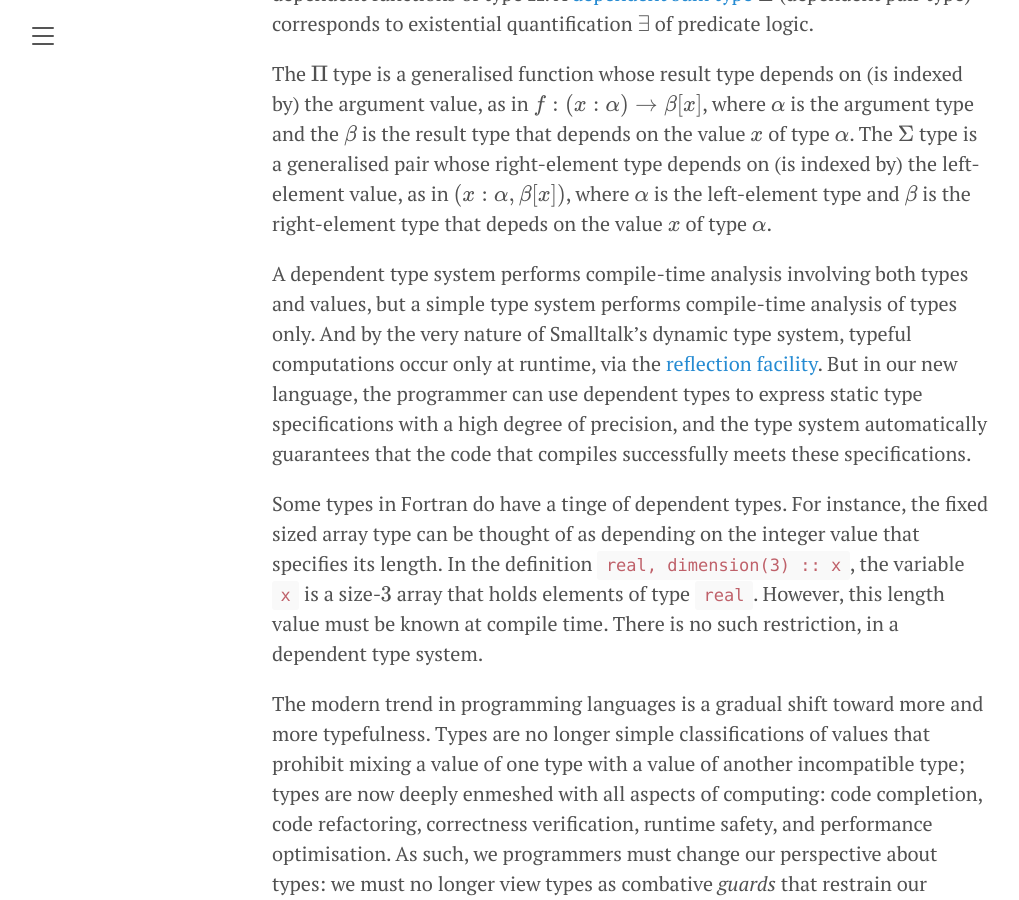
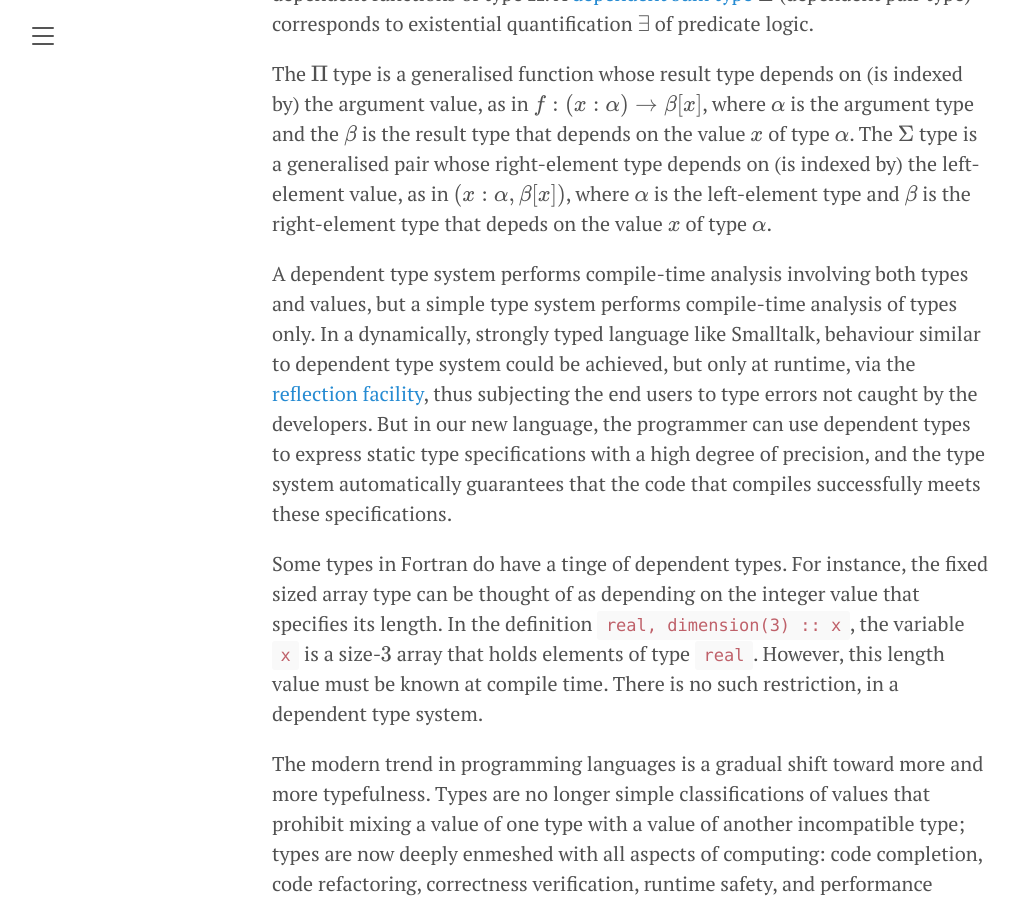
Before and after one commit to amenzwa/amenzwa.github.io, a Jekyll site: the page built from stem/PL/FortranModernisation.md, in a window 1280 px wide and 900 px high, scrolled down 42577 px. Shown: the whole window, without its empty margins (8-1027 px from the left). Built offline with Jekyll 4.4.1, drawn with Linux system fonts in a browser that asks for light colours; our own code applies the rules of GitHub Pages for plain Markdown files; formulas are drawn with MathJax 3.

Commit message:
dynamic v static type system

```diff
--- a/stem/PL/FortranModernisation.md
+++ b/stem/PL/FortranModernisation.md
@@ -651,7 +651,7 @@ A dependent type system additionally provides advanced types that a simpler type
 
 The $\Pi$ type is a generalised function whose result type depends on (is indexed by) the argument value, as in $f : (x : \alpha) \to \beta[x]$, where $𝛼$ is the argument type and the $𝛽$ is the result type that depends on the value $x$ of type $𝛼$. The $\Sigma$ type is a generalised pair whose right-element type depends on (is indexed by) the left-element value, as in $(x : \alpha, \beta[x])$, where $𝛼$ is the left-element type and $𝛽$ is the right-element type that depeds on the value $x$ of type $𝛼$.
 
-A dependent type system performs compile-time analysis involving both types and values, but a simple type system performs compile-time analysis of types only. And by the very nature of Smalltalk's dynamic type system, typeful computations occur only at runtime, via the [reflection facility](https://dl.acm.org/doi/pdf/10.1145/74877.74911). But in our new language, the programmer can use dependent types to express static type specifications with a high degree of precision, and the type system automatically guarantees that the code that compiles successfully meets these specifications.
+A dependent type system performs compile-time analysis involving both types and values, but a simple type system performs compile-time analysis of types only. In a dynamically, strongly typed language like Smalltalk, behaviour similar to dependent type system could be achieved, but only at runtime, via the [reflection facility](https://dl.acm.org/doi/pdf/10.1145/74877.74911), thus subjecting the end users to type errors not caught by the developers. But in our new language, the programmer can use dependent types to express static type specifications with a high degree of precision, and the type system automatically guarantees that the code that compiles successfully meets these specifications.
 
 Some types in Fortran do have a tinge of dependent types. For instance, the fixed sized array type can be thought of as depending on the integer value that specifies its length. In the definition `real, dimension(3) :: x`, the variable `x` is a size-$3$ array that holds elements of type `real`. However, this length value must be known at compile time. There is no such restriction, in a dependent type system.
 
```
